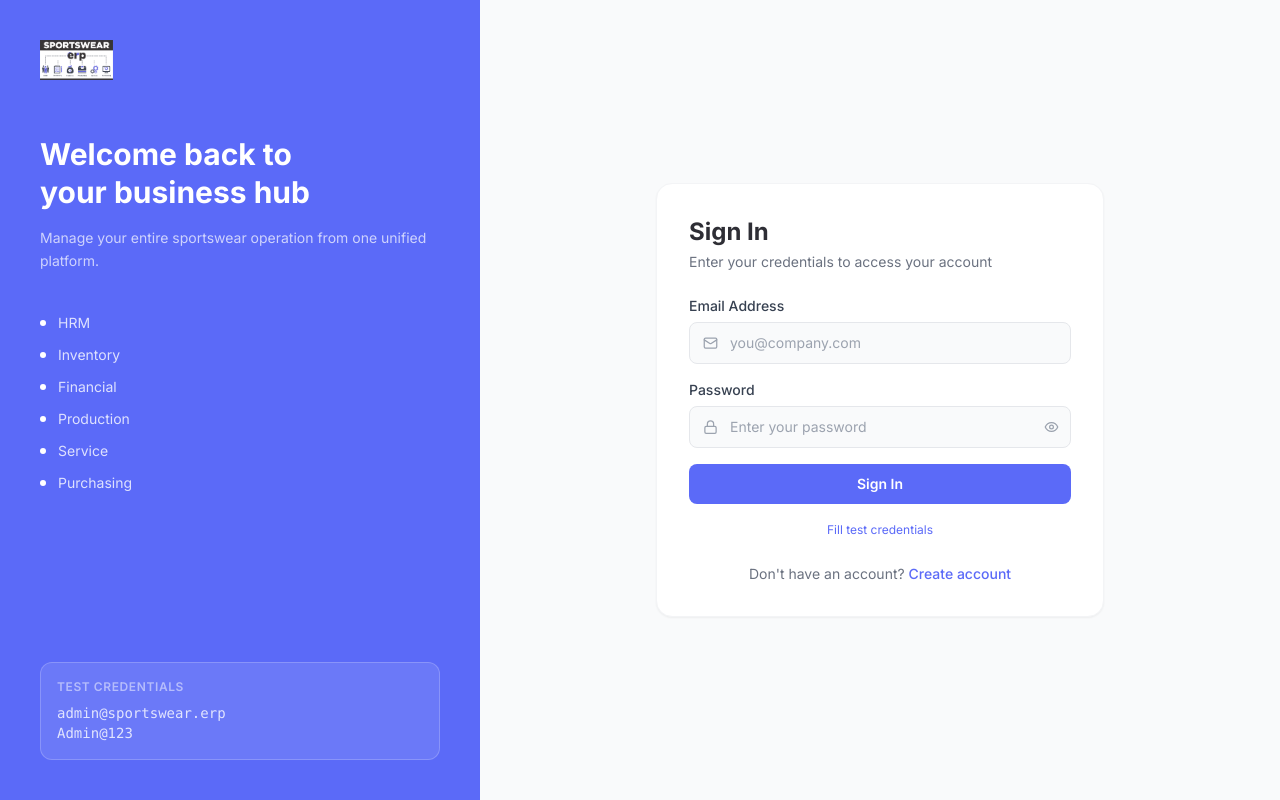
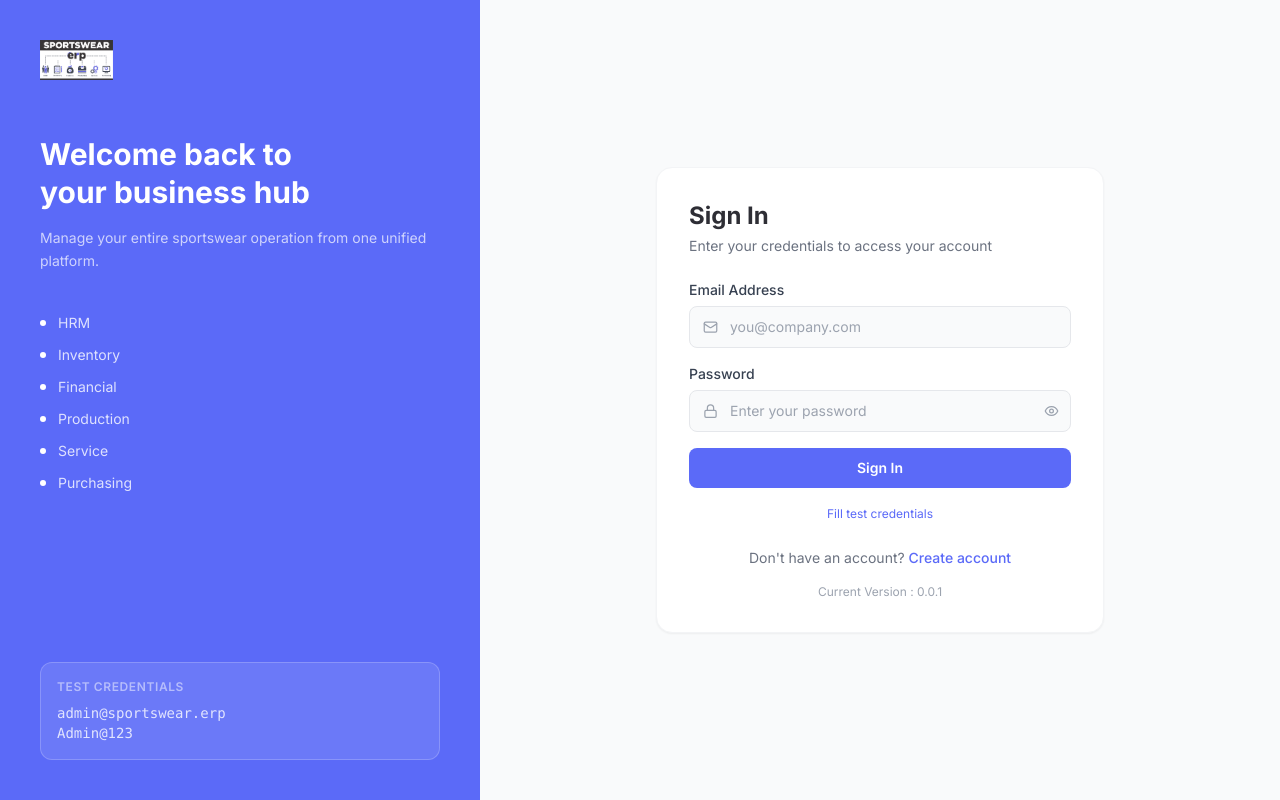
Before and after one commit to Nova-Sports/erp-frontend, a React (Vite) app: page /login in a window 1280 px wide. Built offline with nearby package versions, Linux system fonts and the light colour scheme.

Commit message:
feat: add VersionContext and integrate version display in LoginPage and Sidebar

```diff
--- a/src/App.jsx
+++ b/src/App.jsx
@@ -2,6 +2,7 @@ import { BrowserRouter, Routes, Route, Navigate } from "react-router-dom";
 import { AuthProvider, useAuth } from "./contexts/AuthContext";
 import { NotificationProvider } from "./contexts/NotificationContext";
 import { AnimationProvider } from "./contexts/AnimationContext";
+import { VersionProvider } from "./contexts/VersionContext";
 import LandingPage from "./components/LandingPage";
 import LoginPage from "./components/auth/LoginPage";
 import RegisterPage from "./components/auth/RegisterPage";
@@ -70,6 +71,7 @@ function RootFallback() {
 export default function App() {
   return (
     <BrowserRouter>
+      <VersionProvider>
         <AnimationProvider>
           <NotificationProvider>
             <AuthProvider>
@@ -77,6 +79,7 @@ export default function App() {
             </AuthProvider>
           </NotificationProvider>
         </AnimationProvider>
+      </VersionProvider>
     </BrowserRouter>
   );
 }
--- a/src/components/auth/LoginPage.jsx
+++ b/src/components/auth/LoginPage.jsx
@@ -3,6 +3,7 @@ import { Link, useNavigate } from "react-router-dom";
 import { Eye, EyeOff, Mail, Lock, AlertCircle } from "lucide-react";
 import AppLogo from "../AppLogo";
 import { useAuth } from "../../contexts/AuthContext";
+import useVersion from "../../contexts/VersionContext";
 
 const MODULE_BULLETS = [
   "HRM",
@@ -20,6 +21,7 @@ export default function LoginPage() {
   const [loading, setLoading] = useState(false);
 
   const { login } = useAuth();
+  const { version } = useVersion();
   const navigate = useNavigate();
 
   const handleChange = (e) => {
@@ -208,6 +210,10 @@ export default function LoginPage() {
                 Create account
               </Link>
             </p>
+
+            <p className="text-center text-xs text-gray-400 mt-4">
+              Current {version}
+            </p>
           </div>
         </div>
       </div>
--- a/src/components/auth/RegisterPage.jsx
+++ b/src/components/auth/RegisterPage.jsx
@@ -10,6 +10,7 @@ import {
   AlertCircle,
 } from "lucide-react";
 import { useAuth } from "../../contexts/AuthContext";
+import AppLogo from "../AppLogo";
 
 const PERKS = [
   "Free to get started — no credit card required",
--- a/src/components/dashboard/Sidebar.jsx
+++ b/src/components/dashboard/Sidebar.jsx
@@ -20,8 +20,7 @@ import { motion } from "framer-motion";
 import AppLogo from "../AppLogo";
 import { useAuth } from "../../contexts/AuthContext";
 import useAnimations from "../../contexts/AnimationContext";
-
-const APP_VERSION = "0.1.0";
+import useVersion from "../../contexts/VersionContext";
 
 const NAV = [
   { id: "password", label: "Password", icon: Lock, to: "/dashboard/password" },
@@ -241,6 +240,7 @@ function NavItem({ item, depth, mode, onRequestExpand }) {
 export default function Sidebar({ mode, onRequestExpand }) {
   const { user } = useAuth();
   const { sidebarVariants } = useAnimations();
+  const { version } = useVersion();
   const initials = (user?.firstName?.[0] ?? "") + (user?.lastName?.[0] ?? "");
   const isIcons = mode === "icons";
 
@@ -319,19 +319,15 @@ export default function Sidebar({ mode, onRequestExpand }) {
 
       {/* Version */}
       <div
-        className={`border-t border-white/15 flex-shrink-0 ${isIcons ? "py-3 flex justify-center" : "px-4 py-3"}`}
+        className={`flex-shrink-0 text-center ${isIcons ? "py-2 flex justify-center" : "px-4 py-1 border-t border-white/15 "}`}
       >
         {isIcons ? (
           <span
             className="text-white/30 text-[9px] font-mono"
-            title={`Version ${APP_VERSION}`}
-          >
-            v
-          </span>
+            title={version}
+          ></span>
         ) : (
-          <span className="text-white/40 text-xs font-mono">
-            v{APP_VERSION}
-          </span>
+          <span className="text-white text-xs font-mono">{version}</span>
         )}
       </div>
     </motion.aside>
--- /dev/null
+++ b/src/contexts/VersionContext.jsx
@@ -0,0 +1,22 @@
+import { createContext, useContext } from "react";
+
+const VersionContext = createContext({});
+
+export const VersionProvider = ({ children }) => {
+  /* *************  States  **************** */
+  let version = "Version : 0.0.1";
+
+  const versionValues = {
+    version,
+  };
+
+  return (
+    <VersionContext.Provider value={versionValues}>
+      {children}
+    </VersionContext.Provider>
+  );
+};
+
+export default function useVersion() {
+  return useContext(VersionContext);
+}
```
Lines whose indentation alone changed are shown as unchanged.
